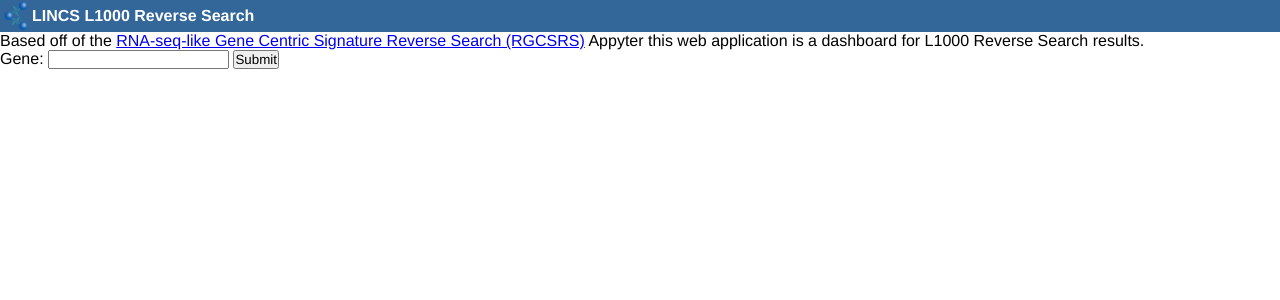
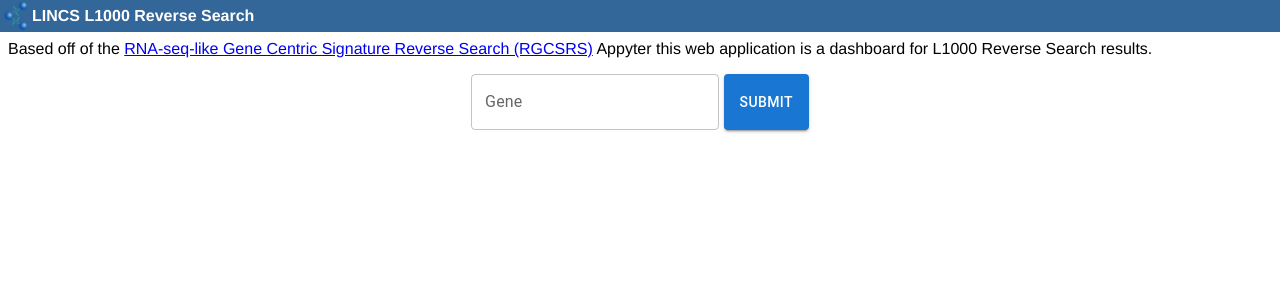
Before and after one commit to MaayanLab/lincs-reverse-search-dashboard, a React app: page / in a window 1280 px wide. Shown: the top 300 px of the page. Built offline with nearby package versions, Linux system fonts and the light colour scheme.

Commit message:
Improve input form page

```diff
--- a/src/app.jsx
+++ b/src/app.jsx
@@ -31,14 +31,11 @@ export default function App() {
       {!gene ? (
         <>
           <Heading>LINCS L1000 Reverse Search</Heading>
-          <p>
+          <p style={{ fontSize: '1em', margin: '0.5em' }}>
             Based off of the <a href="https://appyters.maayanlab.cloud/#/L1000_RNAseq_Gene_Search">RNA-seq-like Gene Centric Signature Reverse Search (RGCSRS)</a> Appyter
             this web application is a dashboard for L1000 Reverse Search results.
           </p>
-          <div style={{ display: 'flex', flexDirection: 'row'  }}>
-            Gene:&nbsp;
-            <Input onSubmit={(gene) => window.location.hash = `#${gene}`} />
-          </div>
+          <Input label="Gene" onSubmit={(gene) => window.location.hash = `#${gene}`} />
         </>
       ) : (
         <>
--- a/src/input.jsx
+++ b/src/input.jsx
@@ -1,12 +1,22 @@
 import React from 'react'
+import Button from '@mui/material/Button';
+import TextField from '@mui/material/TextField';
 
-export default function Input({ onSubmit }) {
+export default function Input({ label, onSubmit }) {
   const [value, setValue] = React.useState('')
   return (
-    <form onSubmit={evt => { evt.preventDefault(); onSubmit(value) }}>
-      <input value={value} onChange={evt => setValue(evt.currentTarget.value)} />
+    <form
+      style={{ display: 'flex', flexDirection: 'row', justifyContent: 'center', alignContent: 'center', fontSize: '1em', margin: '0.5em' }}
+      onSubmit={evt => { evt.preventDefault(); onSubmit(value) }}
+    >
+      <TextField
+        label={label}
+        value={value}
+        onChange={evt => setValue(evt.currentTarget.value)}
+        variant="outlined"
+      />
       &nbsp;
-      <input type="submit" text="Submit" />
+      <Button variant="contained" onClick={() => onSubmit(value)}>Submit</Button>
     </form>
   )
 }
```
